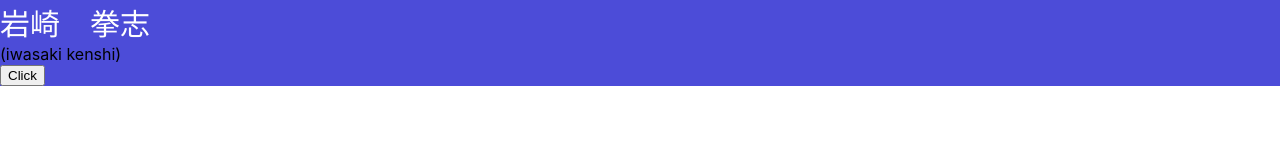
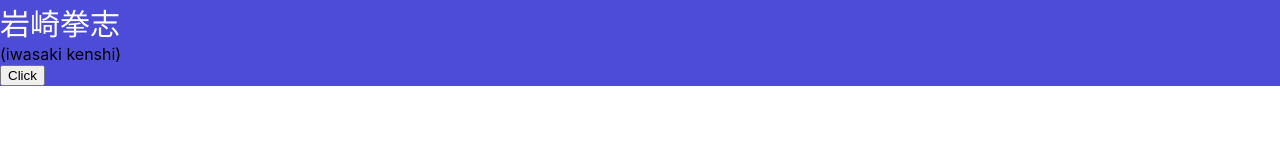
Before and after one commit to kensiiwasaki/react-mypage, a React (Create React App) app: page / in a window 1280 px wide. Shown: the top 160 px of the page. Built offline with nearby package versions, Linux system fonts and the light colour scheme.

Commit message:
モーダル完成

```diff
--- a/src/App.js
+++ b/src/App.js
@@ -8,7 +8,7 @@ function App() {
   return (
     <header>
       <div>
-        <p className="name">岩崎　拳志</p>
+        <p className="name">岩崎拳志</p>
         <p className="furigana">(iwasaki kenshi)</p>
       </div>
       <div>
```
